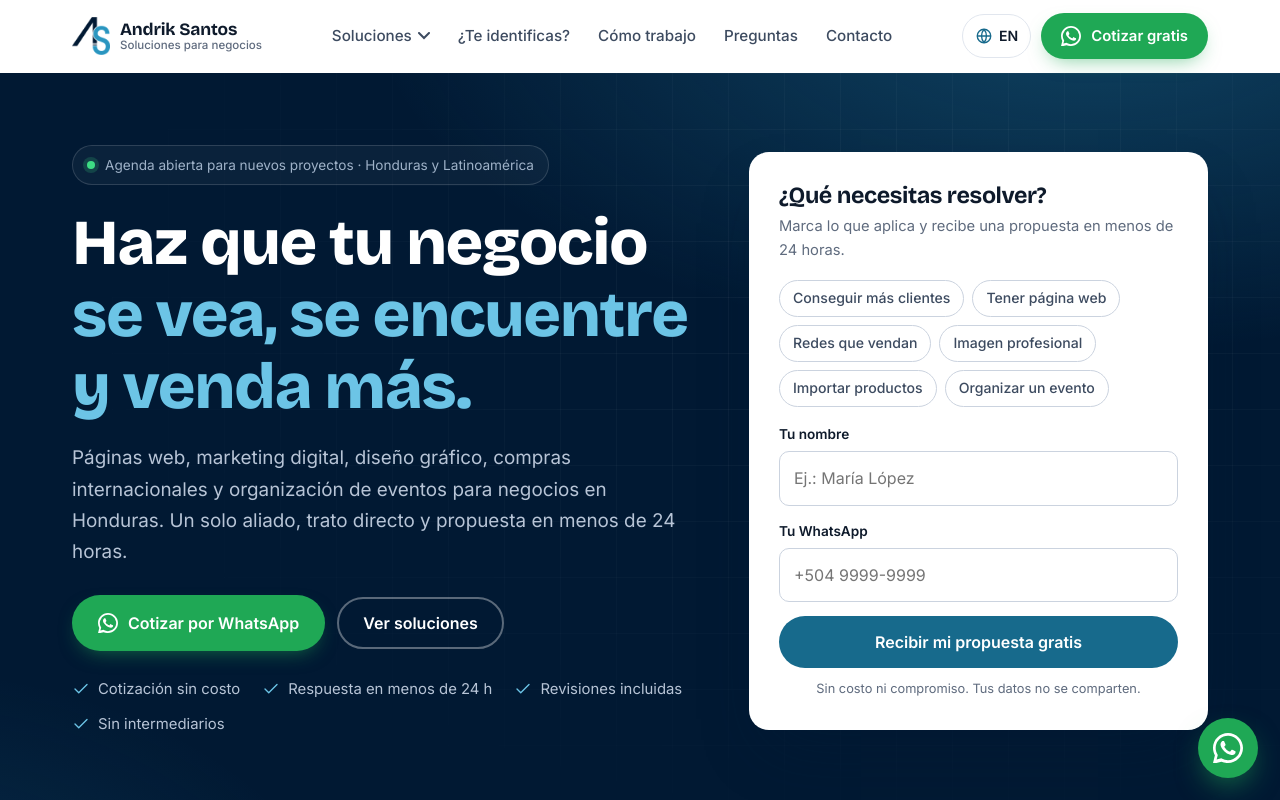
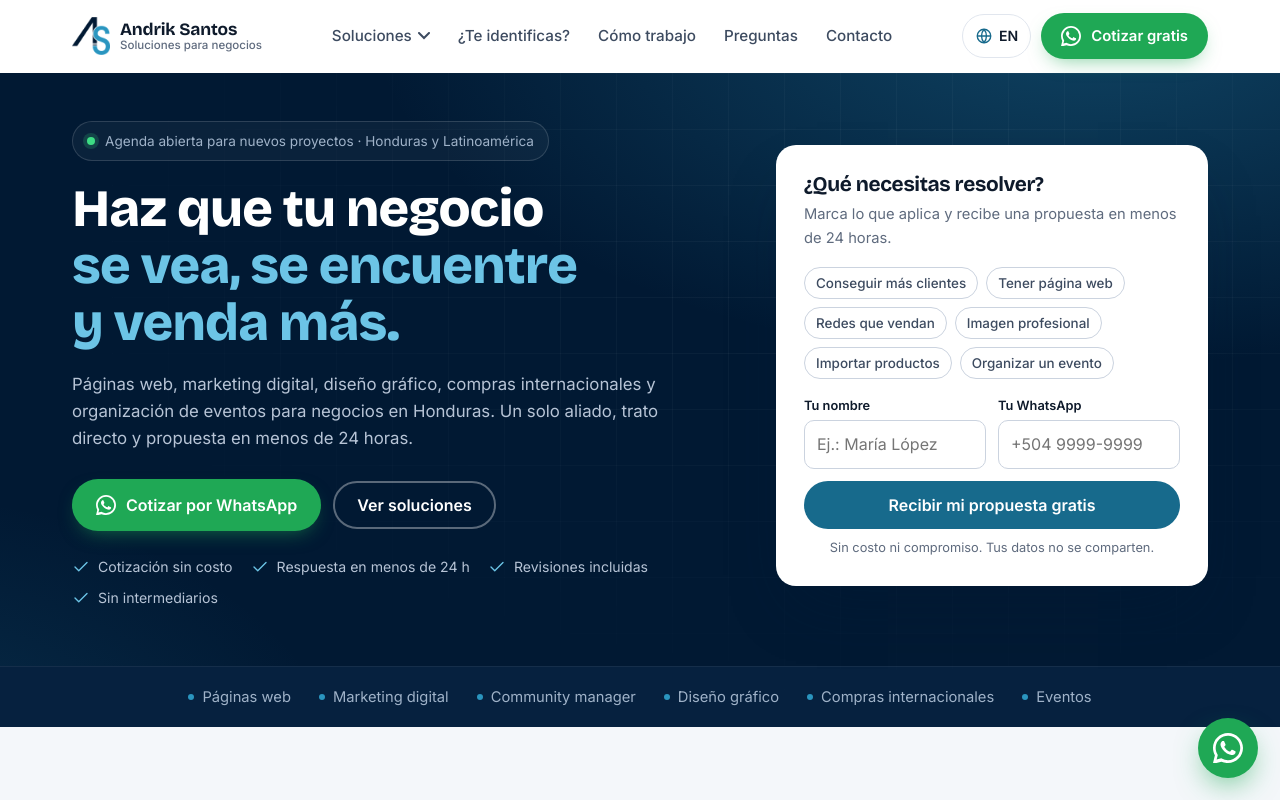
Before and after one commit to andriksantos/andriksantos.github.io, a plain HTML site: page index.html in a window 1280 px wide. Shown: the top 800 px of the page. Drawn offline with Linux system fonts and the light colour scheme.

Commit message:
change in the hero

```diff
--- a/assets2/css/site.css
+++ b/assets2/css/site.css
@@ -141,21 +141,23 @@ ul{margin:0;padding:0}
 /* ---------- Hero ---------- */
 .hero{position:relative;background:radial-gradient(1200px 600px at 85% -10%,rgba(42,149,191,.35),transparent 60%),radial-gradient(800px 500px at -10% 110%,rgba(42,149,191,.18),transparent 60%),var(--navy-950);color:#C9D4E3;overflow:hidden}
 .hero::before{content:"";position:absolute;inset:0;background-image:linear-gradient(rgba(255,255,255,.045) 1px,transparent 1px),linear-gradient(90deg,rgba(255,255,255,.045) 1px,transparent 1px);background-size:56px 56px;mask-image:radial-gradient(ellipse at 70% 30%,#000 10%,transparent 70%);-webkit-mask-image:radial-gradient(ellipse at 70% 30%,#000 10%,transparent 70%);pointer-events:none}
-.hero-inner{position:relative;display:grid;grid-template-columns:1.15fr .85fr;gap:56px;align-items:center;padding-top:72px;padding-bottom:88px}
+.hero-inner{position:relative;display:grid;grid-template-columns:minmax(0,1.2fr) minmax(0,.8fr);gap:56px;align-items:center;padding-top:clamp(28px,6vh,56px);padding-bottom:clamp(32px,7vh,64px)}
 @media (max-width:1020px){.hero-inner{grid-template-columns:1fr;gap:40px;padding-top:40px;padding-bottom:56px}}
-.hero h1{color:#fff;margin-bottom:20px}
+.hero h1{color:#fff;margin-bottom:20px;font-size:clamp(2rem,min(4.1vw,7.6vh),3.4rem);line-height:1.08;letter-spacing:-.02em;max-width:17ch;text-wrap:balance}
+.hero h1 .hl{display:block}
 .hero h1 .hl{color:#6CC4E6}
-.hero .lead{color:#B7C4D6;font-size:1.18rem;margin-bottom:28px}
-.hero-kicker{display:inline-flex;flex-wrap:wrap;gap:6px 10px;align-items:center;font-size:.85rem;color:#9FB2C8;margin-bottom:22px;padding:8px 14px;border:1px solid rgba(255,255,255,.14);border-radius:999px;background:rgba(255,255,255,.04)}
+.hero .lead{color:#B7C4D6;font-size:1.1rem;line-height:1.6;margin-bottom:28px;max-width:56ch}
+.hero-kicker{display:inline-flex;flex-wrap:wrap;gap:6px 10px;align-items:center;font-size:.85rem;color:#9FB2C8;margin-bottom:20px;padding:8px 14px;border:1px solid rgba(255,255,255,.14);border-radius:999px;background:rgba(255,255,255,.04)}
 .hero-kicker .dot{width:8px;height:8px;border-radius:50%;background:#3DDC84;box-shadow:0 0 0 4px rgba(61,220,132,.18)}
-.trust-list{display:flex;flex-wrap:wrap;gap:10px 22px;list-style:none;margin-top:26px;font-size:.93rem;color:#B7C4D6}
+.trust-list{display:flex;flex-wrap:wrap;gap:10px 22px;list-style:none;margin-top:24px;font-size:.93rem;color:#B7C4D6}
 .trust-list li{display:flex;align-items:center;gap:8px}
 .trust-list svg{width:18px;height:18px;color:#6CC4E6;flex-shrink:0}
 .hero .btn--ghost{color:#fff;border-color:rgba(255,255,255,.35)}
 .hero .btn--ghost:hover{border-color:#fff;background:rgba(255,255,255,.06)}
 
 /* Tarjeta diagnóstico */
-.diag{background:#fff;border-radius:20px;padding:30px;box-shadow:var(--shadow-lg);color:var(--ink-2)}
+.diag{background:#fff;border-radius:20px;padding:28px;box-shadow:var(--shadow-lg);color:var(--ink-2);width:100%;max-width:460px;justify-self:end}
+@media (max-width:1020px){.diag{justify-self:stretch;max-width:none}}
 @media (max-width:480px){.diag{padding:22px}}
 .diag h2{font-size:1.45rem;margin-bottom:6px}
 .diag p.small{font-size:.92rem;color:var(--muted);margin-bottom:18px}
@@ -409,3 +411,41 @@ ul{margin:0;padding:0}
 .lang-switch--block .ls-short{display:none}
 @media (max-width:900px){.stats{grid-template-columns:repeat(2,minmax(0,1fr))}}
 @media (max-width:480px){.stat{padding:18px}.stat-num{font-size:1.9rem}}
+
+/* Hero compacto para pantallas de laptop (ajuste 2026-11-19) */
+.diag-row{display:grid;grid-template-columns:1fr 1fr;gap:12px}
+@media (max-width:480px){.diag-row{grid-template-columns:1fr;gap:0}}
+@media (min-width:1021px){
+  .hero-kicker{margin-bottom:clamp(12px,2.6vh,20px)}
+  .hero h1{margin-bottom:clamp(12px,2.6vh,20px)}
+  .hero .lead{font-size:clamp(.98rem,2.1vh,1.1rem);margin-bottom:clamp(16px,3.4vh,28px)}
+  .hero .btn-row .btn{min-height:48px;padding:14px 22px}
+  .trust-list{margin-top:clamp(14px,3vh,24px);gap:8px 18px;font-size:.88rem}
+  .diag{padding:clamp(20px,3.6vh,28px)}
+  .diag h2{font-size:1.3rem}
+  .diag p.small{margin-bottom:clamp(10px,2vh,16px)}
+  .diag fieldset{margin-bottom:clamp(10px,2vh,16px)!important}
+  .diag .chip span{padding:7px 11px;font-size:.84rem}
+  .diag .field{margin-bottom:12px}
+  .diag .field label{font-size:.8rem;margin-bottom:4px}
+  .diag .field input{min-height:44px;padding:10px 12px}
+  .diag .btn--block{min-height:48px;padding:14px 20px}
+  .diag .form-note{margin-top:8px}
+}
+@media (min-width:1021px) and (max-height:640px){
+  .hero-inner{padding-top:18px;padding-bottom:20px;gap:40px}
+  .trust-list{margin-top:14px;gap:6px 16px;font-size:.82rem}
+  .trust-list svg{width:15px;height:15px}
+  .hero .lead{margin-bottom:16px}
+  .diag{padding:18px 22px}
+  .diag h2{font-size:1.2rem;margin-bottom:4px}
+  .diag p.small{font-size:.84rem;margin-bottom:10px}
+  .diag fieldset{margin-bottom:10px!important}
+  .diag .chips{gap:6px}
+  .diag .chip span{padding:6px 10px;font-size:.8rem}
+  .diag .field{margin-bottom:10px}
+  .diag .field input{min-height:40px;padding:8px 12px}
+  .diag .btn--block{min-height:44px;padding:12px 18px}
+  .diag .form-note{font-size:.75rem;margin-top:6px}
+  .hero .btn-row .btn{min-height:46px;padding:12px 20px}
+}
--- a/index.html
+++ b/index.html
@@ -42,7 +42,7 @@
 
   <link rel="preload" href="/assets2/fonts/bricolage-grotesque.woff2" as="font" type="font/woff2" crossorigin>
   <link rel="preload" href="/assets2/fonts/inter.woff2" as="font" type="font/woff2" crossorigin>
-  <link rel="stylesheet" href="/assets2/css/site.css?v=20261027">
+  <link rel="stylesheet" href="/assets2/css/site.css?v=20261119b">
 
   <script type="application/ld+json">
 {
@@ -365,8 +365,8 @@
         <h2>¿Qué necesitas resolver?</h2>
         <p class="small">Marca lo que aplica y recibe una propuesta en menos de 24 horas.</p>
         <fieldset style="border:0;padding:0;margin:0 0 16px"><legend class="sr-only">Necesidades</legend><div class="chips"><label class="chip"><input type="checkbox" name="necesidad" value="Conseguir más clientes"><span>Conseguir más clientes</span></label><label class="chip"><input type="checkbox" name="necesidad" value="Tener página web"><span>Tener página web</span></label><label class="chip"><input type="checkbox" name="necesidad" value="Redes que vendan"><span>Redes que vendan</span></label><label class="chip"><input type="checkbox" name="necesidad" value="Imagen profesional"><span>Imagen profesional</span></label><label class="chip"><input type="checkbox" name="necesidad" value="Importar productos"><span>Importar productos</span></label><label class="chip"><input type="checkbox" name="necesidad" value="Organizar un evento"><span>Organizar un evento</span></label></div></fieldset>
-        <div class="field"><label for="d-n">Tu nombre</label><input id="d-n" name="nombre" autocomplete="name" required placeholder="Ej.: María López"></div>
-        <div class="field"><label for="d-w">Tu WhatsApp</label><input id="d-w" name="whatsapp" type="tel" inputmode="tel" autocomplete="tel" required placeholder="+504 9999-9999"></div>
+        <div class="diag-row"><div class="field"><label for="d-n">Tu nombre</label><input id="d-n" name="nombre" autocomplete="name" required placeholder="Ej.: María López"></div>
+        <div class="field"><label for="d-w">Tu WhatsApp</label><input id="d-w" name="whatsapp" type="tel" inputmode="tel" autocomplete="tel" required placeholder="+504 9999-9999"></div></div>
         <button class="btn btn--primary btn--block" type="submit">Recibir mi propuesta gratis</button>
         <p class="form-note">Sin costo ni compromiso. Tus datos no se comparten.</p>
       </form>
@@ -529,7 +529,6 @@
         <li><a href="/#proceso">Cómo trabajo</a></li>
         <li><a href="/#por-que">Por qué elegirnos</a></li>
         <li><a href="/#preguntas">Preguntas frecuentes</a></li>
-        <li><a href="https://wa.me/50496679577?text=%C2%A1Hola!%20Quiero%20informaci%C3%B3n%20sobre%20sus%20servicios.">Instalación y mantenimiento de A/C</a></li>
       </ul></div>
       <div><h3>Contacto</h3><ul>
         <li><a href="https://wa.me/50496679577" target="_blank" rel="noopener">WhatsApp +504 9667-9577</a></li>
```
Also changed, not shown: 404.html (+1 -2 lines), compras-internacionales/index.html (+1 -2 lines), diseno-grafico/index.html (+1 -2 lines), en/digital-marketing/index.html (+1 -1 lines), en/event-planning/index.html (+1 -1 lines), en/graphic-design/index.html (+1 -1 lines), en/index.html (+3 -3 lines), en/international-sourcing/index.html (+1 -1 lines), en/privacy.html (+1 -1 lines), en/terms.html (+1 -1 lines), en/web-design/index.html (+1 -1 lines), marketing-digital/index.html (+1 -2 lines), organizacion-de-eventos/index.html (+1 -2 lines), paginas-web/index.html (+1 -2 lines), 2 more files, 1 other file.
